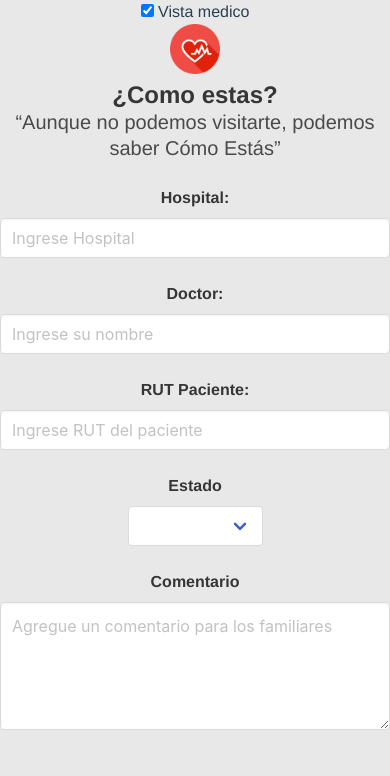
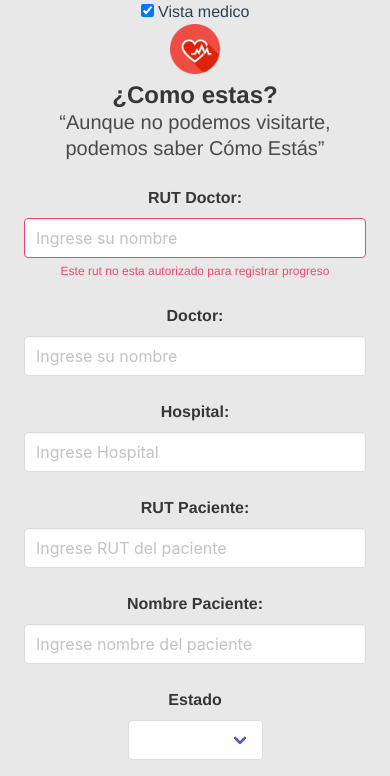
Before and after one commit to quedate-en-casa/comoestas-vuejs, a Vue app: page / in a window 390 px wide. Shown: the top 776 px of the page. Built offline with nearby package versions, Linux system fonts and the light colour scheme.

Commit message:
[FEA]: Se agrega container para el diseño mobile + Se agrega logica de si el doctor no esta registrado no dejará ingresar datos + Validacion de rut en el campo correspondiente

```diff
--- a/services/patient/index.js
+++ b/services/patient/index.js
@@ -7,6 +7,15 @@ export class PatientService {
             }).catch((error) => {
                 console.log(error);
             });
+    }
+
+    async consultDoctorById(id) {
+        return axios.get(`https://k12brm05pc.execute-api.us-east-1.amazonaws.com/dev/get-doctor/${id}`)
+        .then((result) => {
+            return result.data;
+        }).catch((error) => {
+            throw new Error("Error al invocar el servicio", error);
+        });
     }
 
     async consultPatientStatusById(id) {
--- a/src/App.vue
+++ b/src/App.vue
@@ -1,5 +1,5 @@
 <template>
-  <div id="app">
+  <div id="app" class="container pl-5 pr-5">
     <div class="is-absolute">
       <label class="checkbox">
         <input type="checkbox" v-model="view">
--- a/src/components/Consult.vue
+++ b/src/components/Consult.vue
@@ -35,7 +35,7 @@
                     <header class="card-header">
                         <p class="card-header-title">
                             <span>
-                                Estado del paciente
+                                Estado del paciente: {{patientName}}
                             </span>
                         </p>
                     </header>
@@ -47,23 +47,20 @@
                                 <div class="notification columns mt-0" :class="resultConsultItem.status.includes('No')?'nok-b':'ok-b'">
                                     <div class="column">
                                         <p>
+                                            <b>Fecha:</b> {{ resultConsultItem.date | formatDate}}
+                                        </p>
+                                        <p>
                                             <b>Hospital:</b> {{resultConsultItem.hospital}}
                                         </p>
                                         <p>
                                             <b>Doctor:</b> {{resultConsultItem.doctor}}
                                         </p>
-                                    </div>
-                                    <div class="column">
                                         <p>
-                                            <b>Estatus:</b> <span :class="resultConsultItem.status.includes('No')?'nok':'ok'">{{resultConsultItem.status}}</span>
+                                            <span class="fa" :class="resultConsultItem.status.includes('No')?'fa-times nok':'fa-check ok'"></span>
+                                            <span>{{' ' + resultConsultItem.status}}</span>
                                         </p>
                                         <p>
                                             <b>Comentarios: </b> {{resultConsultItem.doctorComments}}
-                                        </p>
-                                    </div>
-                                    <div class="column">
-                                        <p>
-                                            <b>Fecha:</b> {{ resultConsultItem.date | formatDate}}
                                         </p>
                                     </div>
                                 </div>
@@ -89,7 +86,8 @@
             return {
                 rutPatient: undefined,
                 resultConsult: undefined,
-                errorMessage: undefined
+                errorMessage: undefined,
+                patientName: undefined,
             }
         },
         filters: {
@@ -102,6 +100,7 @@
                     if (result != undefined && result.data.registers.length!=0) {
                         this.errorMessage = undefined;
                         this.resultConsult = result.data.registers.sort((a, b) => (a.date < b.date) ? 1 : -1);
+                        this.patientName = this.resultConsult[0].namePatient;
                     } else {
                         this.errorMessage = "El paciente no esta registrado en nuestra base de datos.";
                     }
@@ -116,19 +115,20 @@
 
 
     .ok-b {
-        border: 1px solid rgba(41, 200, 29, 0.63);
+        box-shadow: 1px 1px 5px 1px grey;
+
     }
 
     .nok-b {
-        border: 1px solid rgba(150, 29, 29, 0.63);
+        box-shadow: 1px 1px 5px 1px grey;
+
     }
     .ok {
-        background: rgba(41, 200, 29, 0.63);
+        color: rgba(41, 200, 29, 0.63);
     }
 
     .nok {
-        color: #FFF;
-        background: rgba(150, 29, 29, 0.63);
+        color: rgba(150, 29, 29, 0.63);
     }
 
     h3 {
--- a/src/components/Form.vue
+++ b/src/components/Form.vue
@@ -3,12 +3,15 @@
     <div class="columns is-multiline">
       <div class="column is-6">
         <div class="field">
-          <label class="label">Hospital:</label>
+          <label class="label">RUT Doctor:</label>
           <div class="control">
-            <input class="input" type="text" v-model="patientRegister.hospital" placeholder="Ingrese Hospital">
+            <input class="input" :class="isDniValid(patientRegister.doctorRut)" @keyup="isDniValid(patientRegister.doctorRut)=='' && patientRegister.doctorRut!=''? validateDoctor() :''" type="text" v-model="patientRegister.doctorRut"
+              placeholder="Ingrese su nombre">
+            <p v-if="!doctorIsAuth" class="help is-danger">Este rut no esta autorizado para registrar progreso</p>
           </div>
         </div>
       </div>
+
       <div class="column is-6">
         <div class="field">
           <label class="label">Doctor:</label>
@@ -20,9 +23,28 @@
 
       <div class="column is-6">
         <div class="field">
+          <label class="label">Hospital:</label>
+          <div class="control">
+            <input class="input" type="text" v-model="patientRegister.hospital" placeholder="Ingrese Hospital">
+          </div>
+        </div>
+      </div>
+
+      <div class="column is-6">
+        <div class="field">
           <label class="label">RUT Paciente:</label>
           <div class="control">
             <input class="input" type="text" v-model="patientRegister.rut" placeholder="Ingrese RUT del paciente">
+          </div>
+        </div>
+      </div>
+
+      <div class="column is-6">
+        <div class="field">
+          <label class="label">Nombre Paciente:</label>
+          <div class="control">
+            <input class="input" type="text" v-model="patientRegister.namePatient"
+              placeholder="Ingrese nombre del paciente">
           </div>
         </div>
       </div>
@@ -45,7 +67,8 @@
         <div class="field">
           <label class="label">Comentario</label>
           <div class="control">
-            <textarea class="textarea" v-model="patientRegister.doctorComments" placeholder="Agregue un comentario para los familiares"></textarea>
+            <textarea class="textarea" v-model="patientRegister.doctorComments"
+              placeholder="Agregue un comentario para los familiares"></textarea>
           </div>
         </div>
       </div>
@@ -56,32 +79,59 @@
             <button class="button is-link is-light">Cancelar registro</button>
           </div>
           <div class="control">
-            <button @click="sendData()" class="button is-link">Enviar datos</button>
+            <button :disabled="!doctorIsAuth" @click="doctorIsAuth && sendData()" class="button is-link">Enviar datos</button>
           </div>
           <br>
         </div>
       </div>
       <div class="column is-12">
-          <div class="notification is-success is-light" v-if="responseMessage">
-              <button class="delete"></button>
-              {{responseMessage}}
-          </div>
+        <div class="notification is-success is-light" v-if="responseMessage">
+          <button class="delete"></button>
+          {{responseMessage}}
+        </div>
       </div>
     </div>
   </div>
 </template>
 
 <script>
-import {PatientService} from '../../services/patient';
+  import {
+    PatientService
+  } from '../../services/patient';
+  import isDniValid from '../../utils/isDniValid.js'
   export default {
     name: 'Form',
     data() {
       return {
         patientRegister: {},
+        doctorIsAuth: false,
         responseMessage: undefined,
       }
     },
     methods: {
+      isDniValid,
+      validateDoctor() {
+        if (this.timer) {
+          clearTimeout(this.timer);
+          this.timer = null;
+        }
+        this.timer = setTimeout(() => {
+          let service = new PatientService();
+          service.consultDoctorById(this.patientRegister.doctorRut)
+            .then(result => {
+              if (result.doctor!=undefined) {
+                console.log("esta habilitado para guardar gente");
+                this.doctorIsAuth = true;
+                this.patientRegister.doctor = result.doctor.fullName;
+                this.patientRegister.hospital = result.doctor.hospital;
+              }
+            }).catch(err => {
+              this.doctorIsAuth = false;
+              console.log("NO esta habilitado para guardar gente: ", err);
+            })
+        }, 800);
+      },
+
       sendData() {
         console.log("Enviando datos a api gateway", this.patientRegister);
         let service = new PatientService();
--- /dev/null
+++ b/utils/isDniValid.js
@@ -0,0 +1,4 @@
+export default (rut) => {
+    const regRut = /^\d.{5,10}[-][\dkK]$/
+    return (rut === '') ? '' : (regRut.test(rut)) ? '' : 'is-danger'
+  }
```
Also changed, not shown: 1 other file (tests, documents, lock files or other folders).
